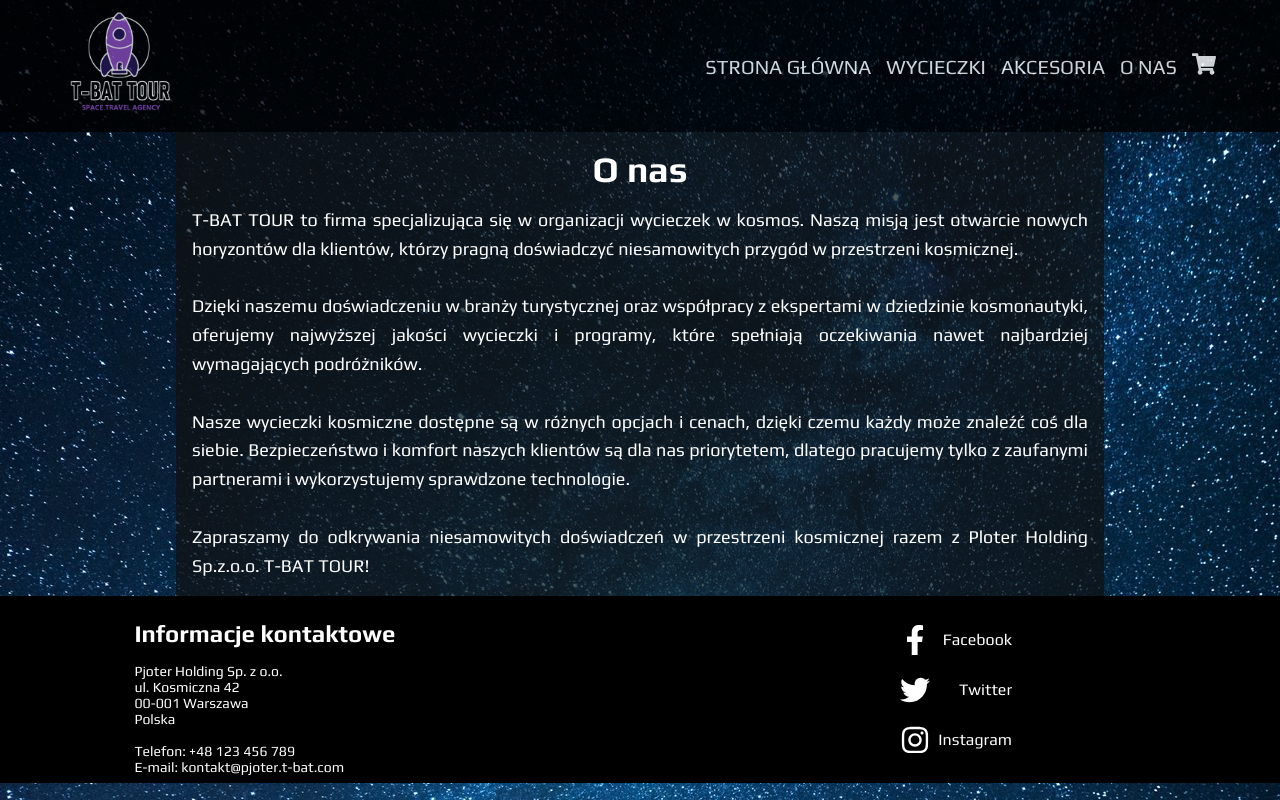
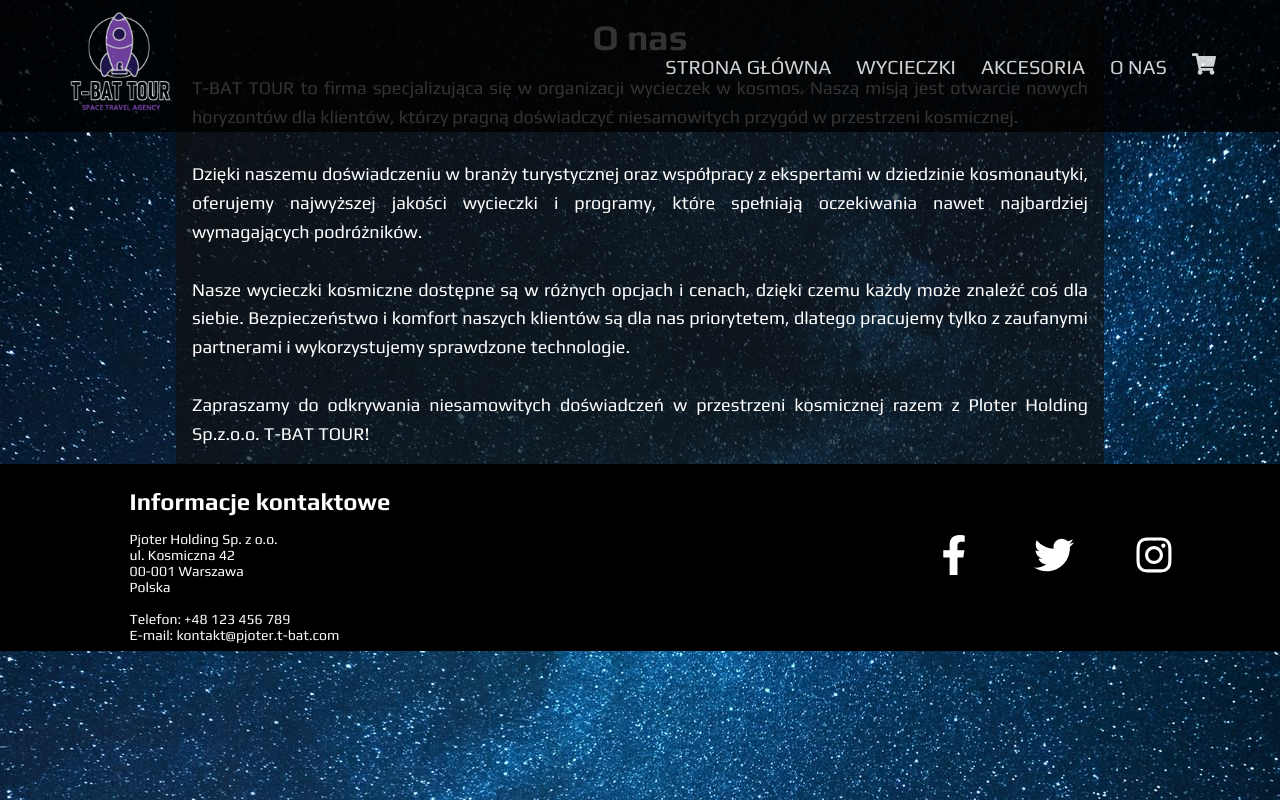
Before and after one commit to PiotrTabat/WycieczkiKosmiczne_v2, a React (Create React App) app: page /about-us in a window 1280 px wide. Built offline with nearby package versions, Linux system fonts and the light colour scheme.

Commit message:
Navbar - Przypiety do gory Footer - Social Media

```diff
--- a/src/components/Footer.jsx
+++ b/src/components/Footer.jsx
@@ -21,8 +21,11 @@ const Left = styled.div`
 const Right = styled.div`
   flex: 1;
   display: flex;
-    flex-direction: column;
   align-items: center;
+  justify-content: flex-end;
+  margin-right: 3rem;
+  width: 100%;
+
 `
 const Title = styled.h2`
   font-weight: bold;
@@ -37,18 +40,14 @@ const Line = styled.p`
   width: 60%;
 `
 const Line1 = styled.div`
-    font-size: 14px;
+  font-size: 24px;
   display: flex;
   justify-content: space-between;
   align-items: center;
   text-align: left;
-    width: 7rem;
+  width: 5rem;
   margin: 10px;
-`
-const Name = styled.p`
-    text-align: left;
-    font-size: 16px;
-    font-weight: 500;
+  height: 5rem;
 `
 
 const Footer = () => {
@@ -65,9 +64,9 @@ const Footer = () => {
                 <Line>E-mail: kontakt@pjoter.t-bat.com</Line>
             </Left>
             <Right>
-                <Line1><FaFacebookF fontSize={30} /> <Name>Facebook</Name></Line1>
-                <Line1><FaTwitter fontSize={30} /> <Name>Twitter</Name></Line1>
-                <Line1><FaInstagram fontSize={30} /> <Name>Instagram</Name></Line1>
+                <Line1><a href="https://www.facebook.com/your_page" target="_blank" rel="noopener noreferrer"><FaFacebookF fontSize={40} /></a></Line1>
+                <Line1><a href="https://www.twitter.com/your_account" target="_blank" rel="noopener noreferrer"><FaTwitter fontSize={40} /></a></Line1>
+                <Line1><a href="https://www.instagram.com/your_account" target="_blank" rel="noopener noreferrer"><FaInstagram fontSize={40} /></a></Line1>
             </Right>
         </Container>
     )
--- a/src/components/Navbar.jsx
+++ b/src/components/Navbar.jsx
@@ -5,11 +5,19 @@ import { FaBars, FaShoppingCart } from 'react-icons/fa';
 import { Link } from "react-router-dom";
 
 const Container = styled.div`
+  position: fixed;
+    top: 0;
+    left: 0;
+    right: 0;
   padding: 0.5rem 4rem;
   background-color: black;
   color: white !important;
   z-index: ${({isOpen}) => (isOpen ? "0" : "100")};
   opacity: 0.8;
+    transition: all 0.2s ease;
+    @media screen and (max-width: 768px){
+        padding: 0.5rem 2rem;
+    }
 `;
 const Wrapper = styled.div`
   display: flex;
@@ -52,7 +60,7 @@ const Mobile = styled.div`
 const MenuItem = styled.div`
   font-size: 20px;
   cursor: pointer;
-  margin-left: 15px;
+  margin-left: 25px;
   text-transform: uppercase;
   font-weight: 400;
   transition: 0.2s all ease-in-out;
--- a/src/components/TourList.jsx
+++ b/src/components/TourList.jsx
@@ -71,8 +71,6 @@ const Button = styled.button`
 `
 
 const TourList = ({handleClick}) => {
-
-
     return (
         <motion.div
             initial={{opacity: 0}}
@@ -82,7 +80,7 @@ const TourList = ({handleClick}) => {
             <Container>
                 <Wrapper>
                     {Tours.map((tour) => (
-                        <Tour key={tour.id} onClick={() => handleClick(tour.id, 'tour')}>
+                        <Tour key={tour.id}>
                             <Image src={tour.img}/>
                             <Title>{tour.title}</Title>
                             <Price>Cena: {tour.price} PLN</Price>
@@ -97,5 +95,4 @@ const TourList = ({handleClick}) => {
         </motion.div>
     );
 };
-
 export default TourList;
--- a/src/pages/MainPage.jsx
+++ b/src/pages/MainPage.jsx
@@ -25,6 +25,7 @@ const HomePage = styled.div`
   flex-direction: column;
   padding: 12rem 0 0 0;
   align-items: center;
+  margin-top: 8rem;
   color: white;
   font-size: 3rem;
   font-weight: 600;
--- a/src/pages/ShoppingCart.jsx
+++ b/src/pages/ShoppingCart.jsx
@@ -3,7 +3,7 @@ import {motion} from 'framer-motion';
 import ShoppingCartItems from "../components/ShoppingCartItems";
 
 
-const ShoppingCart = ({selectedTours, setSelectedTours}) => {
+const ShoppingCart = ({selectedTours, setSelectedTours, selectedAccessories, setSelectedAccessories}) => {
     return (
         <motion.div
             initial={{opacity: 0}}
```
Lines whose indentation alone changed are shown as unchanged.
